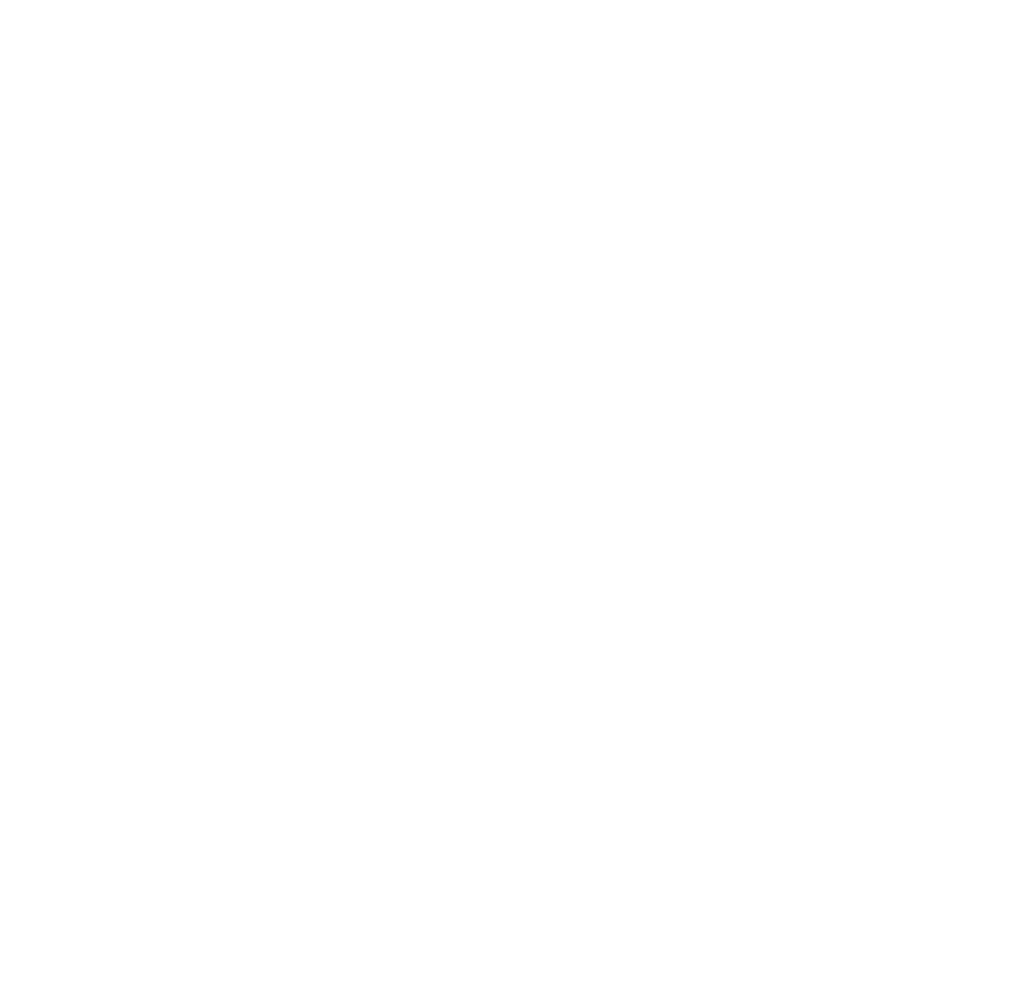
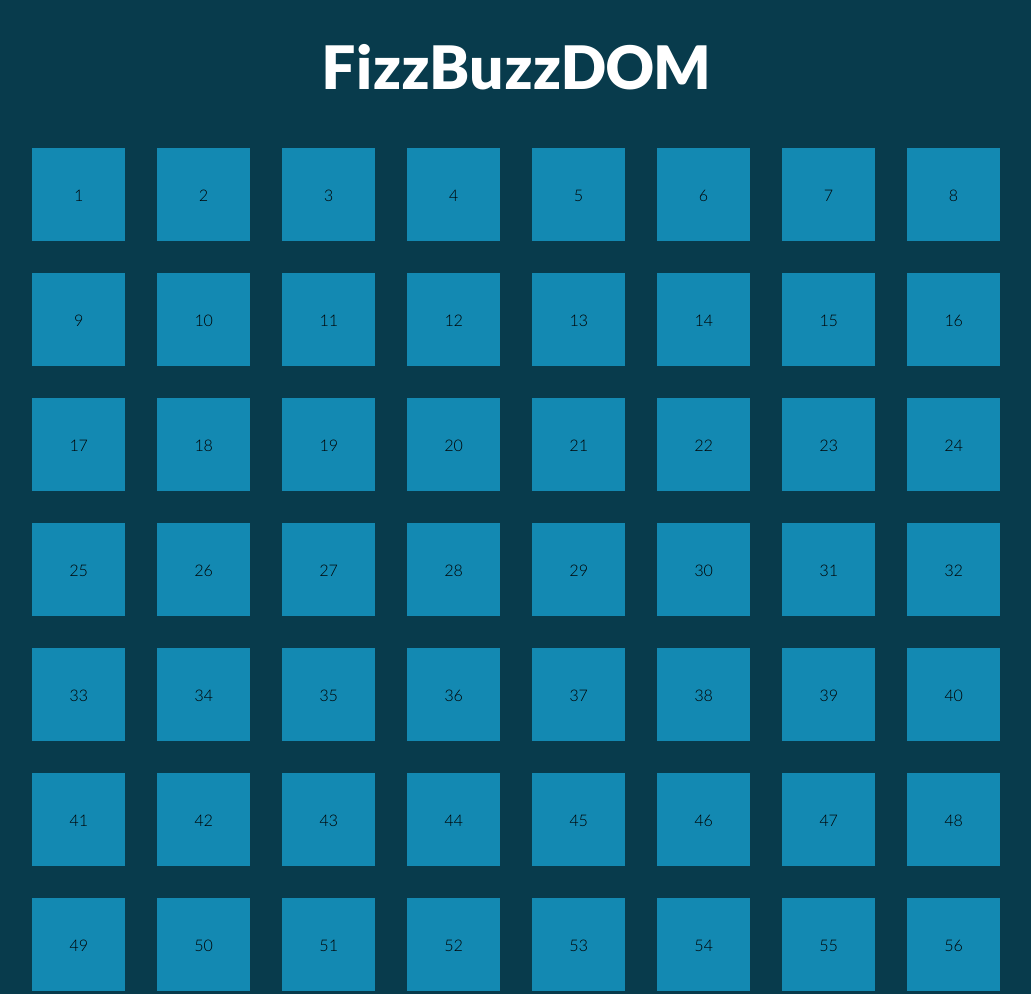
Before and after one commit to SimoneSpirito01/js-fizzbuzzdom, a plain HTML site: page index.html in a window 1280 px wide. Shown: the top 994 px of the page, without its empty margins (124-1155 px from the left). Before the commit the page ends 800 px from the top, so only its background shows below. Drawn offline with Linux system fonts and the light colour scheme.

Commit message:
stampa numeri da 1 a 100

```diff
--- a/css/style.css
+++ b/css/style.css
@@ -1,6 +1,44 @@
+
+/* commons */
 
 * {
     margin: 0;
     padding: 0;
     box-sizing: border-box;
+    font-family: 'Lato', sans-serif;
 }
+
+body {
+    background-color: #083b4c;
+}
+
+.container {
+    width: 1000px;
+    height: 1000px;
+    margin: 0 auto 30px;
+}
+
+.row {
+    height: 100%;
+    display: flex;
+    flex-wrap: wrap;
+}
+
+.box {
+    width: calc(100% / 8 - 32px);
+    height: calc(100% / 8 - 32px);
+    background-color: #1389b2;
+    display: flex;
+    justify-content: center;
+    align-items: center;
+    margin: 16px;
+}
+
+/* title */
+
+.title {
+    font-size: 30px;
+    text-align: center;
+    color: white;
+    margin: 30px 0;
+}
--- a/index.html
+++ b/index.html
@@ -6,8 +6,23 @@
     <meta name="viewport" content="width=device-width, initial-scale=1.0">
     <title>FizzBuzzDom</title>
     <link rel="stylesheet" href="css/style.css">
+    <link rel="preconnect" href="https://fonts.googleapis.com">
+    <link rel="preconnect" href="https://fonts.gstatic.com" crossorigin>
+    <link href="https://fonts.googleapis.com/css2?family=Lato:wght@300;900&display=swap" rel="stylesheet">
 </head>
 <body>
+
+    <div class="title">
+        <h1>FizzBuzzDOM</h1>
+    </div>
+
+    <div class="container">
+
+        <div class="row">
+
+        </div>
+
+    </div>
 
 
 
--- a/js/script.js
+++ b/js/script.js
@@ -0,0 +1,8 @@
+
+const row = document.querySelector('.row');
+
+for (let i = 1; i <= 100; i++){
+    const box = `<div class="box">${i}</div>`;
+    row.innerHTML += box;
+
+}
```
